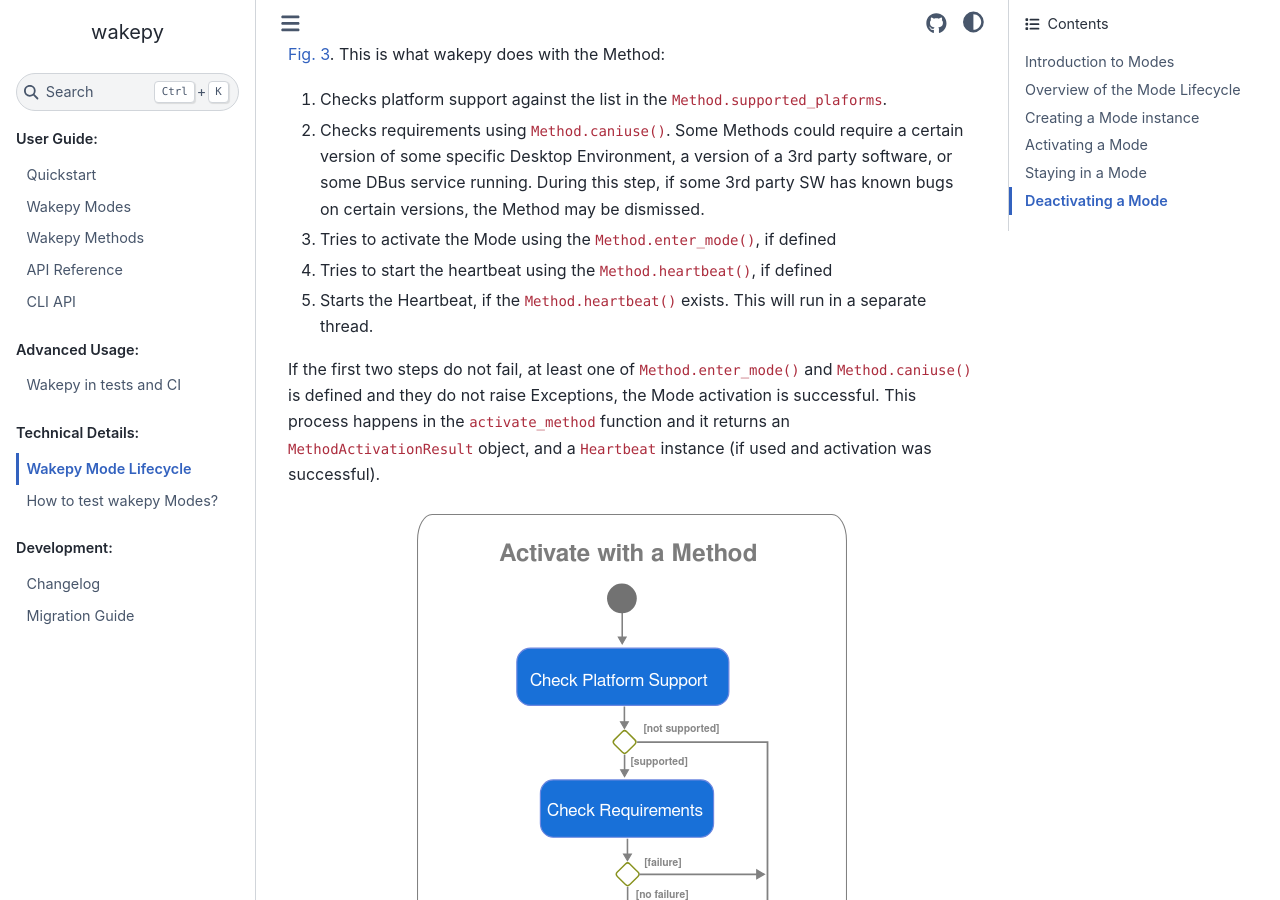
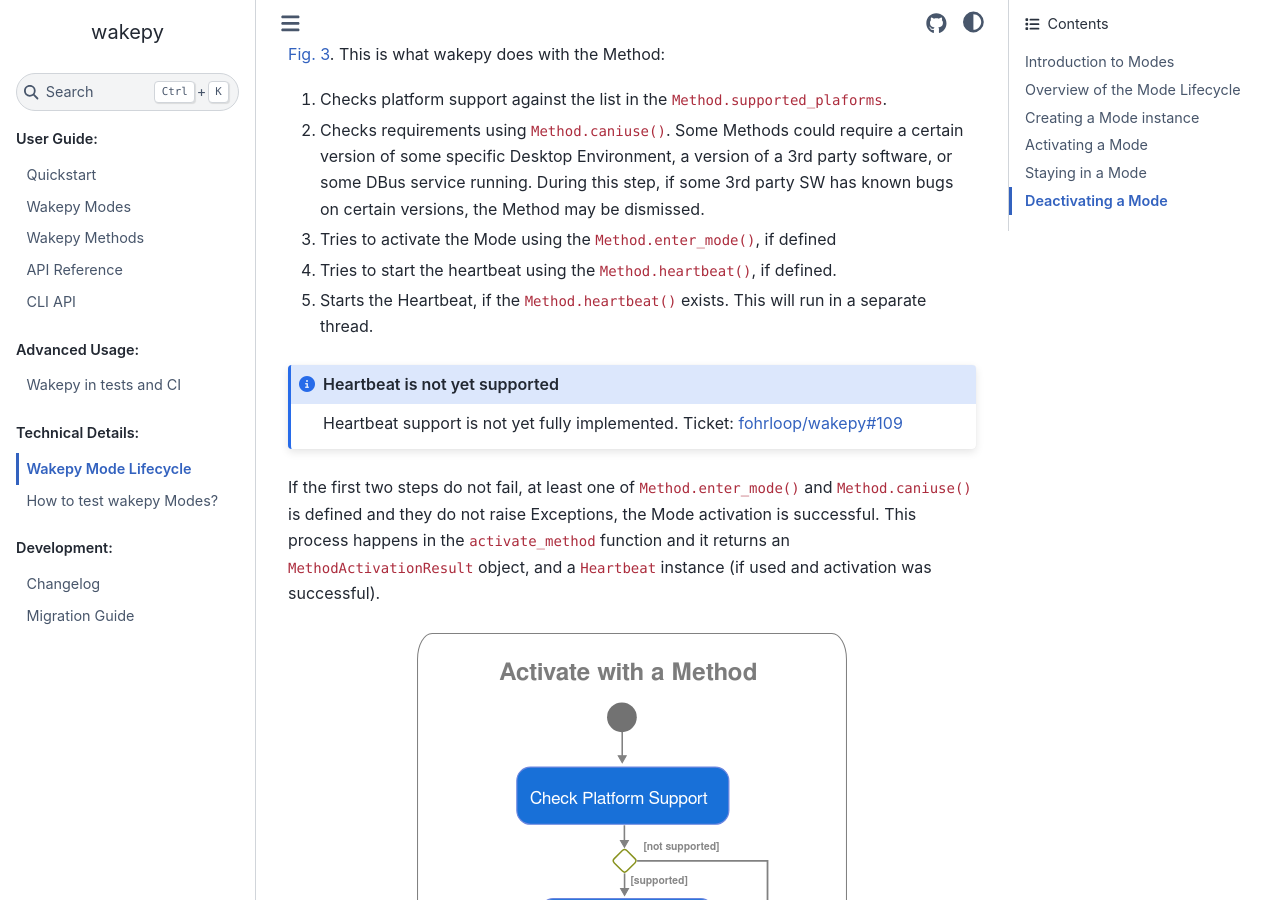
Before and after one commit to fohrloop/wakepy, a Sphinx documentation site: the page built from docs/source/wakepy-mode-lifecycle.md, in a window 1280 px wide and 900 px high, scrolled down 4719 px. Built offline with Sphinx 7.4.7 and the Sphinx Book theme 1.1.4, drawn with Linux system fonts in a browser that asks for light colours; the version number could not be read and is left out.

Commit message:
add notes about heartbeat support

````diff
--- a/docs/source/wakepy-mode-lifecycle.md
+++ b/docs/source/wakepy-mode-lifecycle.md
@@ -132,8 +132,14 @@
 1. Checks platform support against the list in the `Method.supported_plaforms`.
 2. Checks requirements using `Method.caniuse()`. Some Methods could require a certain version of some specific Desktop Environment, a version of a 3rd party software, or some DBus service running. During this step, if some 3rd party SW has known bugs on certain versions, the Method may be dismissed.
 3. Tries to activate the Mode using the `Method.enter_mode()`, if defined
-4. Tries to start the heartbeat using the `Method.heartbeat()`, if defined
+4. Tries to start the heartbeat using the `Method.heartbeat()`, if defined.
 5. Starts the Heartbeat, if the `Method.heartbeat()` exists. This will run in a separate thread.
+
+```{admonition} Heartbeat is not yet supported
+:class: note
+
+Heartbeat support is not yet fully implemented. Ticket: [fohrloop/wakepy#109](https://github.com/fohrloop/wakepy/issues/109)
+```
 
 If the first two steps do not fail, at least one of `Method.enter_mode()` and `Method.caniuse()` is defined and they do not raise Exceptions, the Mode activation is successful. This process happens in the `activate_method` function and it returns an `MethodActivationResult` object, and a `Heartbeat` instance (if used and activation was successful).
 :::{figure-md} fig-activate-with-a-method
````
Also changed, not shown: 1 other file.
